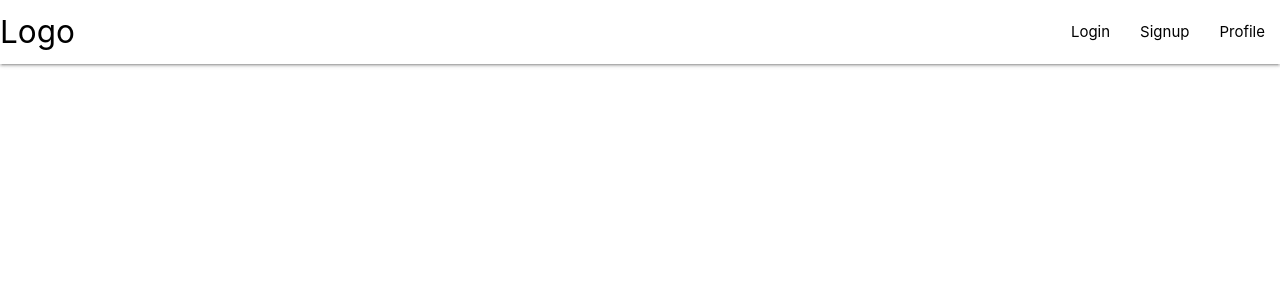
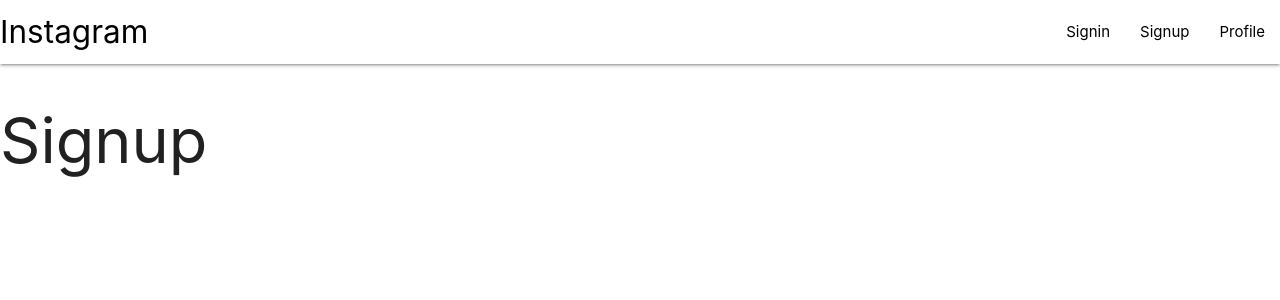
Before and after one commit to hashan99/Instagram-Clone-MERN, a React (Create React App) app in the folder client/: page /signup in a window 1280 px wide. Shown: the top 300 px of the page. Built offline with nearby package versions, Linux system fonts and the light colour scheme.

Commit message:
Home,Signin,Profile,Signup route created and Navbar edited

```diff
--- a/client/src/App.js
+++ b/client/src/App.js
@@ -1,9 +1,28 @@
 import NavBar from './components/Navbar'
 import './App.css'
+import {BrowserRouter,Route} from 'react-router-dom'
+import Home from './components/screens/Home'
+import Signin from './components/screens/Login'
+import Profile from './components/screens/Profile'
+import Signup from './components/screens/Signup'
 
 function App() {
   return (
-    <NavBar />
+    <BrowserRouter>
+      <NavBar />
+      <Route exact path =  "/">
+        <Home />
+      </Route>
+      <Route path =  "/signin">
+        <Signin />
+      </Route>
+      <Route path =  "/signup">
+        <Signup />
+      </Route>
+      <Route path =  "/profile">
+        <Profile />
+      </Route>
+    </BrowserRouter>
   );
 }
 
--- a/client/src/components/Navbar.js
+++ b/client/src/components/Navbar.js
@@ -1,14 +1,15 @@
 import React from 'react'
+import {Link} from 'react-router-dom'
 
 const NavBar = ()=>{
     return(
         <nav>
         <div className="nav-wrapper white" style={{color:"Black"}}>
-          <a href="#" className="brand-logo left">Logo</a>
+          <Link to="/" className="brand-logo left">Instagram</Link>
           <ul id="nav-mobile" className="right">
-            <li><a href="sass.html">Login</a></li>
-            <li><a href="badges.html">Signup</a></li>
-            <li><a href="collapsible.html">Profile</a></li>
+            <li><Link to="/signin">Signin</Link></li>
+            <li><Link to="/signup">Signup</Link></li>
+            <li><Link to="/profile">Profile</Link></li>
           </ul>
         </div>
       </nav>
--- /dev/null
+++ b/client/src/components/screens/Home.js
@@ -0,0 +1,9 @@
+import React from 'react'
+
+const Home = ()=>{
+    return(
+        <h1>Home</h1>
+    )
+}
+
+export default Home
--- /dev/null
+++ b/client/src/components/screens/Login.js
@@ -0,0 +1,9 @@
+import React from 'react'
+
+const Login = ()=>{
+    return(
+        <h1>Login</h1>
+    )
+}
+
+export default Login
--- /dev/null
+++ b/client/src/components/screens/Profile.js
@@ -0,0 +1,9 @@
+import React from 'react'
+
+const Profile = ()=>{
+    return(
+        <h1>Profile</h1>
+    )
+}
+
+export default Profile
--- /dev/null
+++ b/client/src/components/screens/Signup.js
@@ -0,0 +1,9 @@
+import React from 'react'
+
+const Signup = ()=>{
+    return(
+        <h1>Signup</h1>
+    )
+}
+
+export default Signup
```
